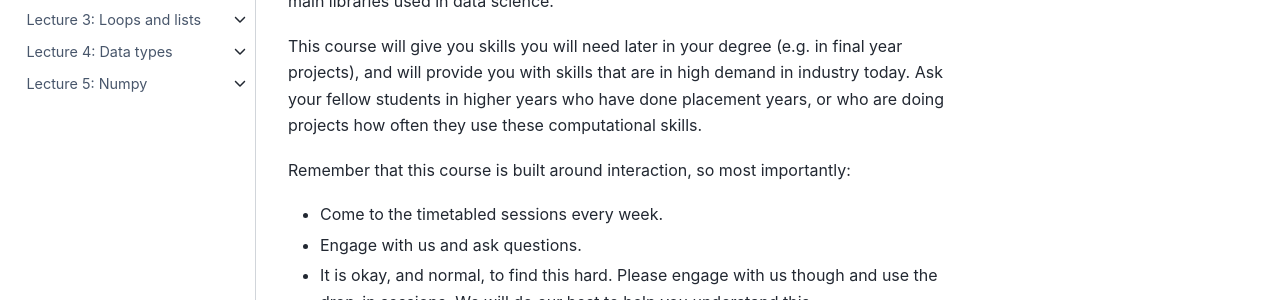
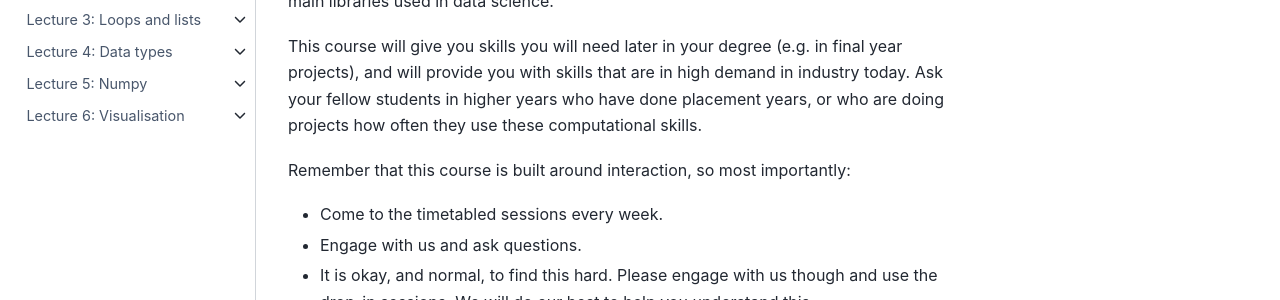
Before and after one commit to icg-gravwaves/M24568_M20741_CompSMAP, a Jupyter Book: the page built from README.md, in a window 1280 px wide. Shown: the part 318-618 px from the top of the page. Built offline with Jupyter Book 1.0.4 settings and Sphinx 7.4.7 and the Sphinx Book theme 1.1.4, drawn with Linux system fonts in a browser that asks for light colours; pages that are not in the unit, such as notebooks, are missing from menus; some of the changed lines change nothing that is shown.

Commit message:
Update toc

```diff
--- a/_toc.yml
+++ b/_toc.yml
@@ -82,11 +82,25 @@
 - file: lecture_5/overview
   sections:
     - file: lecture_5/Part01_numpy_introduction.ipynb
+    - file: lecture_5/Part01_numpy_introduction_solution.ipynb
     - file: lecture_5/Part02_numpy_basic_arrays.ipynb
+    - file: lecture_5/Part02_numpy_basic_arrays_solutions.ipynb
     - file: lecture_5/Part03_numpy_array_operations.ipynb
+    - file: lecture_5/Part03_numpy_array_operations_solutions.ipynb
     - file: lecture_5/Part04_numpy_indexing_slicing.ipynb
+    - file: lecture_5/Part04_numpy_indexing_slicing_solution.ipynb
     - file: lecture_5/Part05_numpy_iterating.ipynb
+    - file: lecture_5/Part05_numpy_iterating_solutions.ipynb
     - file: lecture_5/Part06_numpy_sorting_arrays.ipynb
+    - file: lecture_5/Part06_numpy_sorting_arrays_solutions.ipynb
     - file: lecture_5/Part07_numpy_broadcasting.ipynb
+    - file: lecture_5/Part07_numpy_broadcasting_solutions.ipynb
     - file: lecture_5/Part08_numpy_array_axes.ipynb
+    - file: lecture_5/Part08_numpy_array_axes_solutions.ipynb
     - file: lecture_5/Part09_numpy_summary_exercises.ipynb
+    - file: lecture_5/Part09_numpy_summary_exercises_solution.ipynb
+- file: lecture_6/overview
+  sections:
+    - file: lecture_6/Part01_Introduction_to_Plotting.ipynb
+    - file: lecture_6/Part02_Interactive_plots.ipynb
+    - file: lecture_6/Part03_Challenge_exercises.ipynb
```
